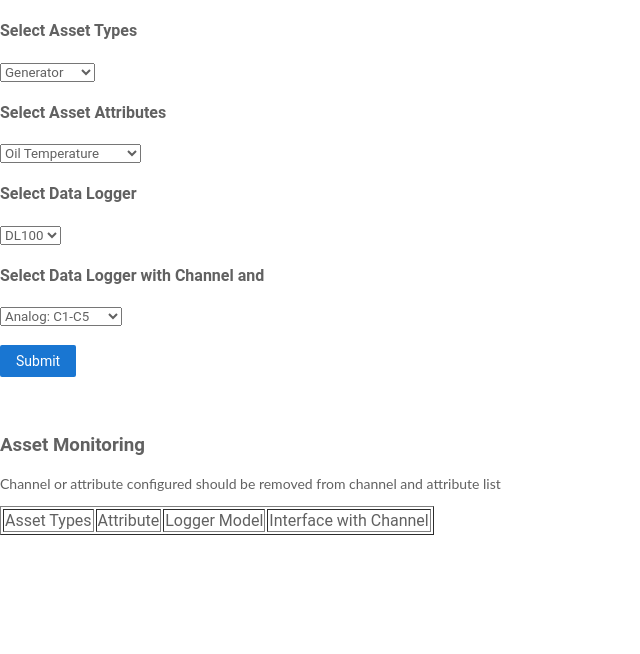
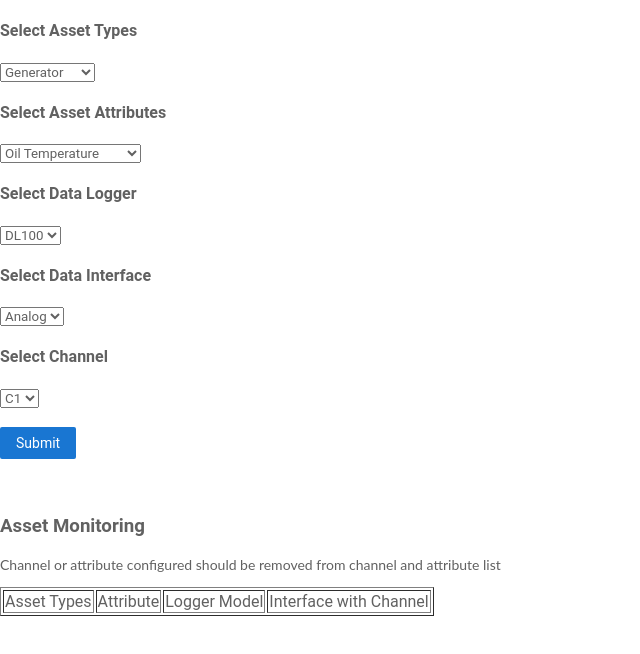
Before and after one commit to jayakrishnanni/Asset-Monitoring---UST, an Angular app: page / in a window 1280 px wide. Shown: the top 654 px of the page, without its empty margins (0-640 px from the left). Built offline with nearby package versions, Linux system fonts and the light colour scheme.

Commit message:
2 files modified

```diff
--- a/src/app/app.component.html
+++ b/src/app/app.component.html
@@ -22,11 +22,20 @@
     </option>
   </select>
 
-  <h4>Select Data Logger with Channel and </h4>
+  <h4>Select Data Interface</h4>
 
-  <select id="dataLoggerModelwithAnalogDigital" formControlName="dataLoggerModelwithAnalogDigital">
-    <option *ngFor="let dataLoggerModelwithAnalogDigital of dataLoggerModelwithAnalogDigital">{{ dataLoggerModelwithAnalogDigital }}</option>
+  <select id="dataLoggerInterface"  formControlName="dataLoggerInterface" (change)="getChannels($event)">
+    <option *ngFor="let dataLoggerInterface of dataLoggerInterface">
+      {{ dataLoggerInterface }}
+    </option>
   </select>
+
+  <h4>Select Channel </h4>
+
+  <select id="channels" formControlName="channels" (change)= "removeSelectedChannel($event)">
+    <option *ngFor="let channel of channels">{{ channel }}</option>
+  </select>
+
   <br />
   <br />
   <button type="submit">Submit</button>
--- a/src/app/app.component.ts
+++ b/src/app/app.component.ts
@@ -1,5 +1,10 @@
 import { Component, VERSION, OnInit, AfterViewInit } from '@angular/core';
-import { FormBuilder, FormControl, FormGroup, Validators } from '@angular/forms';
+import {
+  FormBuilder,
+  FormControl,
+  FormGroup,
+  Validators,
+} from '@angular/forms';
 
 @Component({
   selector: 'app-root',
@@ -7,10 +12,10 @@ import { FormBuilder, FormControl, FormGroup, Validators } from '@angular/forms'
   styleUrls: ['./app.component.css'],
 })
 export class AppComponent implements OnInit {
-assetForm: FormGroup;
-assetFormArray: any[];
-assetMonitorTable: any[];
-
+  assetForm: FormGroup;
+  assetFormArray: any[];
+  assetMonitorTable: any[];
+  channels = [];
   constructor(private fb: FormBuilder) {}
   assetTypes = ['Generator', 'Compressor', 'Fressor'];
 
@@ -22,27 +27,58 @@ assetMonitorTable: any[];
     'Oil Level',
   ];
   dataLoggerModel = ['DL100', 'DL200', 'DL300', 'DL400'];
-  dataLoggerModelwithAnalogDigital = ['Analog: C1-C5', 'Digital: C6-C10','Analog: A1-A5', 'Digital: A6-A7','Analog: D1-D3', 'Digital: C6-C10','Analog: G11-G20', 'Digital: K1-K3'];
+  // dataLoggerModelwithAnalogDigital = ['Analog: C1-C5', 'Digital: C6-C10','Analog: A1-A5', 'Digital: A6-A7','Analog: D1-D3', 'Digital: C6-C10','Analog: G11-G20', 'Digital: K1-K3'];
+
+  dataLoggerInterface = ['Analog', 'Digital'];
+
+  dataLoggerModelwithAnalogDigital: object = {
+    DL100: { Analog: ['C1', 'C2','C3','C4','C5'], Digital: ['D1', 'D2'] },
+    DL200: { Analog: ['C1', 'C2'], Digital: ['D1', 'D2'] },
+    DL300: { Analog: ['C1', 'C2'], Digital: ['D1', 'D2'] },
+    DL400: { Analog: ['C1', 'C2'], Digital: ['D1', 'D2'] },
+  };
 
   ngOnInit(): void {
-
     this.assetFormArray = [];
     this.assetForm = new FormGroup({
-      assetTypes: new FormControl ('Generator', Validators.required),
-      assetAttributes: new FormControl ('Oil Temperature', Validators.required),
-      dataLoggerModel: new FormControl ('DL100', Validators.required),
-      dataLoggerModelwithAnalogDigital: new FormControl ('Analog: C1-C5', Validators.required),
+      assetTypes: new FormControl('Generator', Validators.required),
+      assetAttributes: new FormControl('Oil Temperature', Validators.required),
+      dataLoggerModel: new FormControl('DL100', Validators.required),
+      dataLoggerInterface: new FormControl('Analog', Validators.required),
+      //dataLoggerModelwithAnalogDigital: new FormControl ('Analog: C1-C5', Validators.required),
+      channels: new FormControl(''),
     });
+    this.channels =
+      this.dataLoggerModelwithAnalogDigital[
+        this.assetForm.controls.dataLoggerModel.value
+      ][this.assetForm.controls.dataLoggerInterface.value];
   }
-
 
   click(): void {
     this.assetFormArray.push(this.assetForm.value);
     this.assetMonitorTable = this.assetFormArray.filter((obj, index) => {
-      return index === this.assetFormArray.findIndex(o => obj.assetAttributes === o.assetAttributes && obj.dataLoggerModelwithAnalogDigital === o.dataLoggerModelwithAnalogDigital);
+      return (
+        index ===
+        this.assetFormArray.findIndex(
+          (o) =>
+            obj.assetAttributes === o.assetAttributes &&
+            obj.dataLoggerModelwithAnalogDigital ===
+              o.dataLoggerModelwithAnalogDigital
+        )
+      );
     });
-    console.log(this.assetFormArray)
-    console.log(this.assetMonitorTable)
+    console.log(this.assetFormArray);
+    console.log(this.assetMonitorTable);
+  }
+
+  getChannels(event: any) {
+    this.channels =
+      this.dataLoggerModelwithAnalogDigital[
+        this.assetForm.controls.dataLoggerModel.value
+      ][event.target.value];
+  }
+
+  removeSelectedChannel(event: any) {
+    console.log(event.target.value)
+  }
 }
-
-}
```
